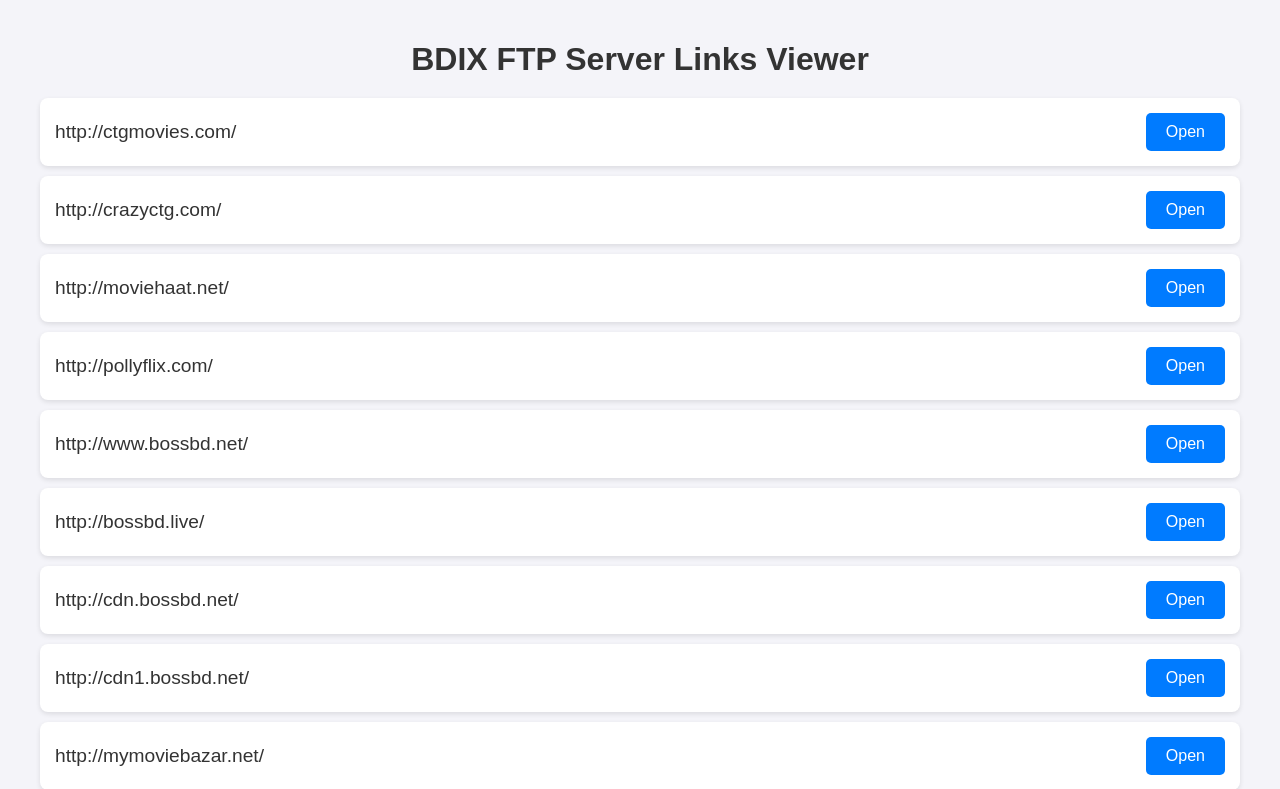
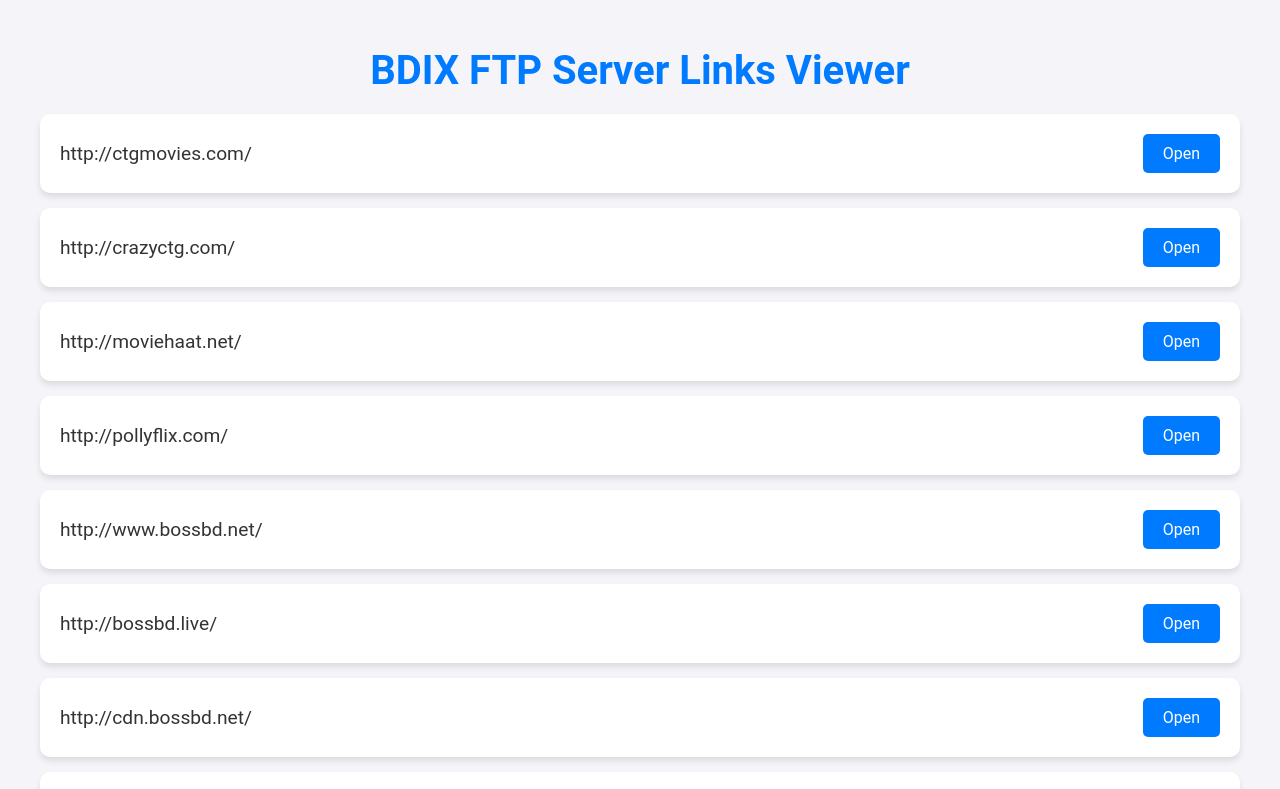
Before and after one commit to sheikh-vegeta/bdix-ftp-server-list, a plain HTML site: page index.html in a window 1280 px wide. Shown: the top 789 px of the page. Drawn offline with Linux system fonts and the light colour scheme.

Commit message:
Update index.html

```diff
--- a/index.html
+++ b/index.html
@@ -8,9 +8,11 @@
     <meta name="author" content="Sheikh Vegeta">
     <meta name="robots" content="index, follow">
     <title>BDIX FTP Server Links Viewer</title>
+    <link rel="stylesheet" href="https://cdnjs.cloudflare.com/ajax/libs/font-awesome/6.0.0-beta3/css/all.min.css">
+    <link rel="stylesheet" href="styles.css">
     <style>
         body {
-            font-family: Arial, sans-serif;
+            font-family: 'Roboto', sans-serif;
             margin: 0;
             padding: 0;
             background-color: #f4f4f9;
@@ -26,6 +28,8 @@
         h1 {
             text-align: center;
             margin-bottom: 20px;
+            font-size: 2.5em;
+            color: #007bff;
         }
 
         .link-card {
@@ -33,21 +37,22 @@
             justify-content: space-between;
             align-items: center;
             background: #fff;
-            padding: 15px;
-            margin-bottom: 10px;
-            border-radius: 8px;
-            box-shadow: 0 2px 5px rgba(0, 0, 0, 0.1);
+            padding: 20px;
+            margin-bottom: 15px;
+            border-radius: 10px;
+            box-shadow: 0 4px 6px rgba(0, 0, 0, 0.1);
             transition: transform 0.2s, box-shadow 0.2s;
         }
 
         .link-card:hover {
             transform: translateY(-5px);
-            box-shadow: 0 4px 10px rgba(0, 0, 0, 0.15);
+            box-shadow: 0 8px 15px rgba(0, 0, 0, 0.15);
         }
 
         .link-text {
             font-size: 1.2em;
             word-break: break-all;
+            flex-grow: 1;
         }
 
         .btn-open {
```
